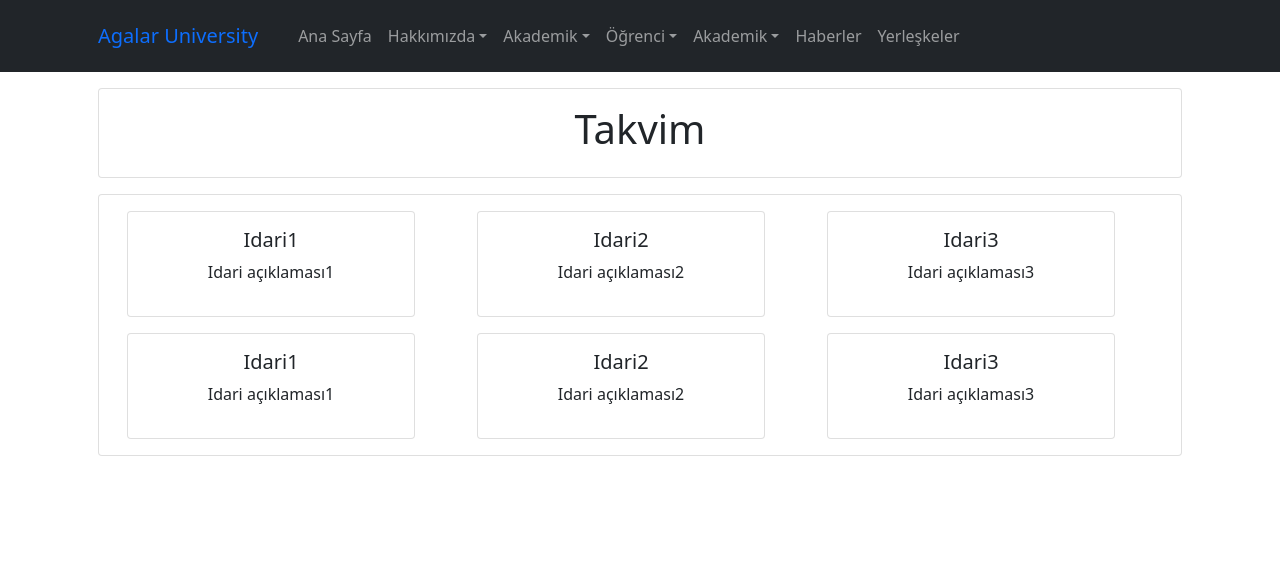
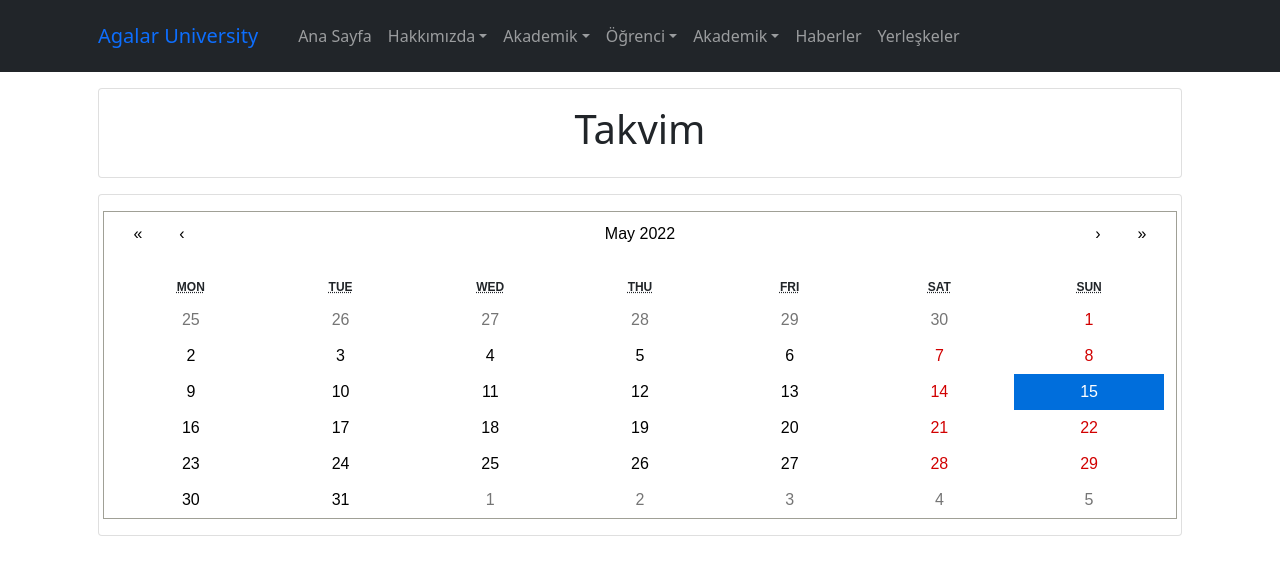
Before and after one commit to yahyaboyali/web-odev-react, a React (Create React App) app: page /Takvim in a window 1280 px wide. Shown: the top 574 px of the page. Built offline with nearby package versions, Linux system fonts and the light colour scheme.

Commit message:
Takvim page added

```diff
--- a/package.json
+++ b/package.json
@@ -10,6 +10,7 @@
     "bootstrap": "^5.1.3",
     "react": "^18.1.0",
     "react-bootstrap": "^2.3.1",
+    "react-calendar": "^3.7.0",
     "react-dom": "^18.1.0",
     "react-router-dom": "^6.3.0",
     "react-scripts": "5.0.1",
--- a/src/pages/Takvim.jsx
+++ b/src/pages/Takvim.jsx
@@ -1,39 +1,21 @@
-import React from 'react'
-import { Card, Container, Col, Row } from 'react-bootstrap'
-import CardLayout from '../layouts/CardLayout'
+import React, { useState } from 'react'
+import { Card, Container, Row } from 'react-bootstrap'
+import Calendar from 'react-calendar';
+import 'react-calendar/dist/Calendar.css';
 
 export default function Takvim() {
+    const [value, onChange] = useState(new Date());
+
     return (
         <Container>
             <Card body className="m-3">
                 <h1>Takvim</h1>
             </Card>
 
-            <Card body className="m-3">
-                <Container>
-                    <Row>
-                        <Col>
-                            <CardLayout title="Idari1" description="Idari açıklaması1" />
-                        </Col>
-                        <Col >
-                            <CardLayout title="Idari2" description="Idari açıklaması2" />
-                        </Col>
-                        <Col >
-                            <CardLayout title="Idari3" description="Idari açıklaması3" />
-                        </Col>
-                    </Row>
-                    <Row className="mt-3">
-                        <Col>
-                            <CardLayout title="Idari1" description="Idari açıklaması1" />
-                        </Col>
-                        <Col >
-                            <CardLayout title="Idari2" description="Idari açıklaması2" />
-                        </Col>
-                        <Col >
-                            <CardLayout title="Idari3" description="Idari açıklaması3" />
-                        </Col>
-                    </Row>
-                </Container>
+            <Card body className="m-3" style={{ "margin-left": "auto", "margin-right": "auto" }}>
+                <Row className="justify-content-center">
+                    <Calendar onChange={onChange} value={value} />
+                </Row>
             </Card>
         </Container>
     )
```
Also changed, not shown: 1 other file (tests, documents, lock files or other folders).
